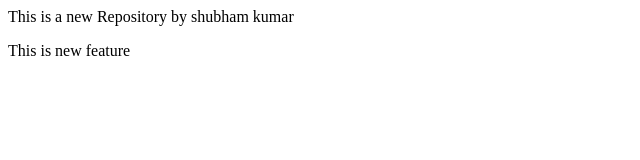
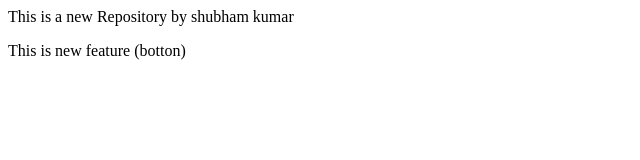
Before and after one commit to ShubhamKumar176/LocalRepo, a plain HTML site: page Index.html in a window 1280 px wide. Shown: the full height of the page, 0-640 px from the left. Drawn offline with Linux system fonts and the light colour scheme.

Commit message:
new feature

```diff
--- a/Index.html
+++ b/Index.html
@@ -1,4 +1,4 @@
 <p>
     This is a new Repository by shubham kumar
 </p>
-<p> This is new feature</p>
+<p> This is new feature (botton)</p>
```
